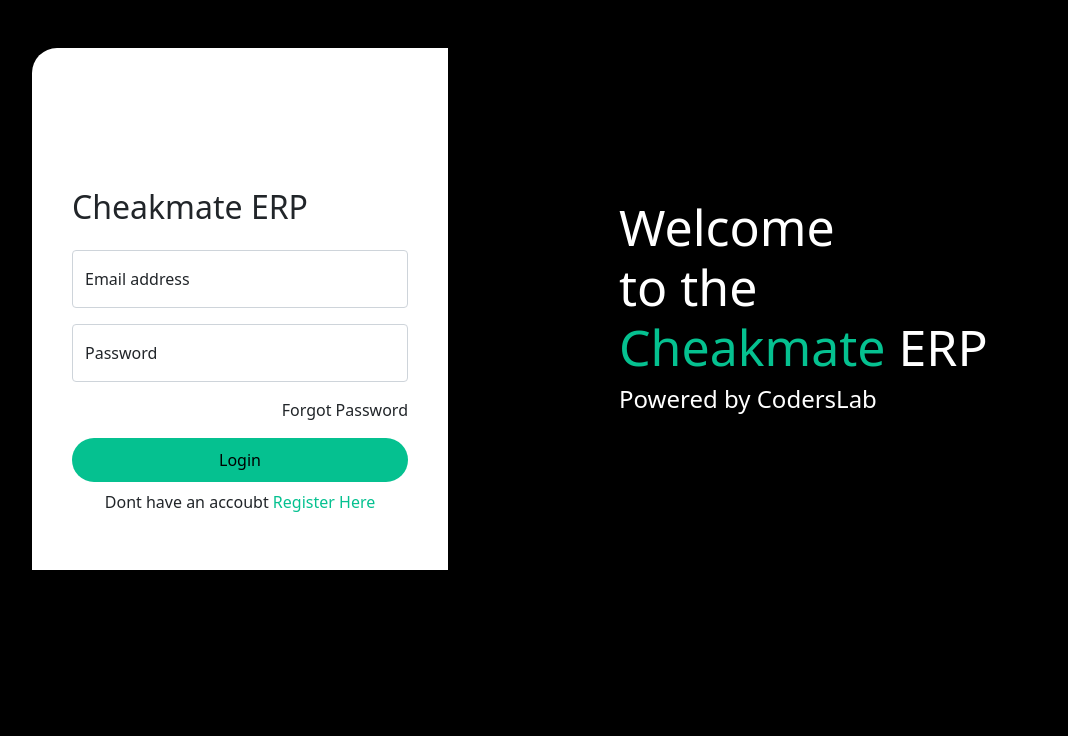
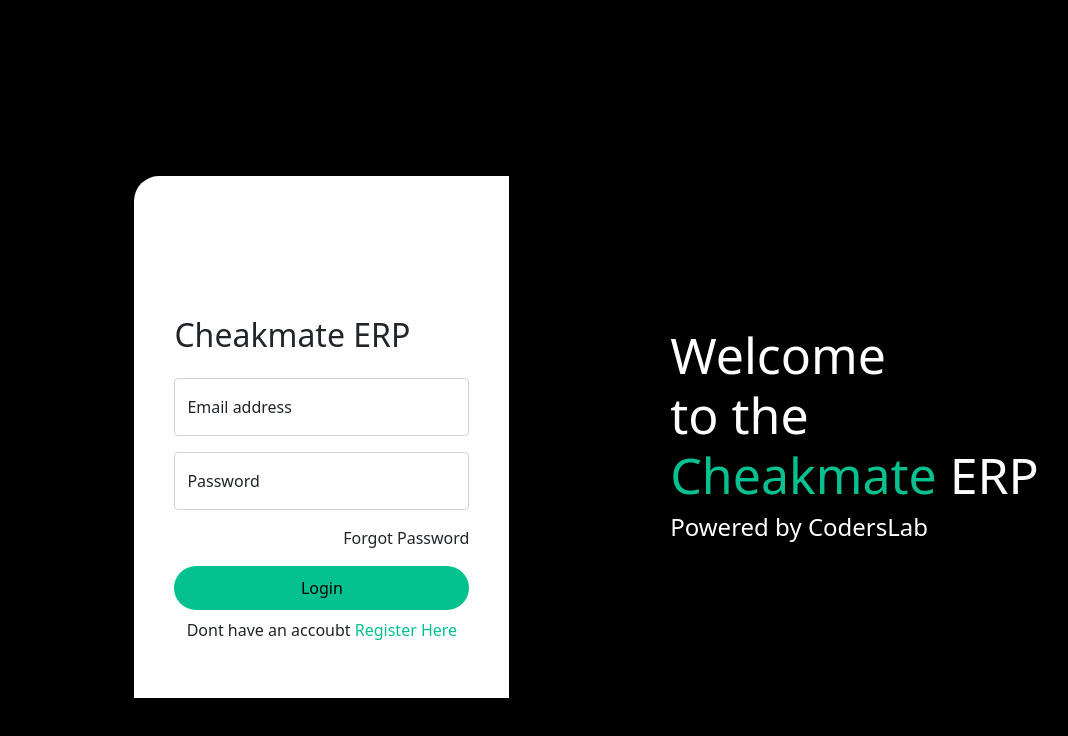
Before and after one commit to MdAbrar585/login-ui, a plain HTML site: page index.html in a window 1280 px wide. Shown: the whole page, without its empty margins (98-1166 px from the left). Drawn offline with nearby package versions, Linux system fonts and the light colour scheme.

Commit message:
login edited

```diff
--- a/style.css
+++ b/style.css
@@ -7,9 +7,11 @@
     padding: 40px !important;
     border-top-left-radius: 25px;
 }
-.custom-row{
+.custom-row {
     margin-left: 0 !important;
     margin-right: 0 !important;
+    padding-top: 10%;
+    padding-left: 8%;
 }
 .inner-form h2{
     padding-top: 100px;
```
